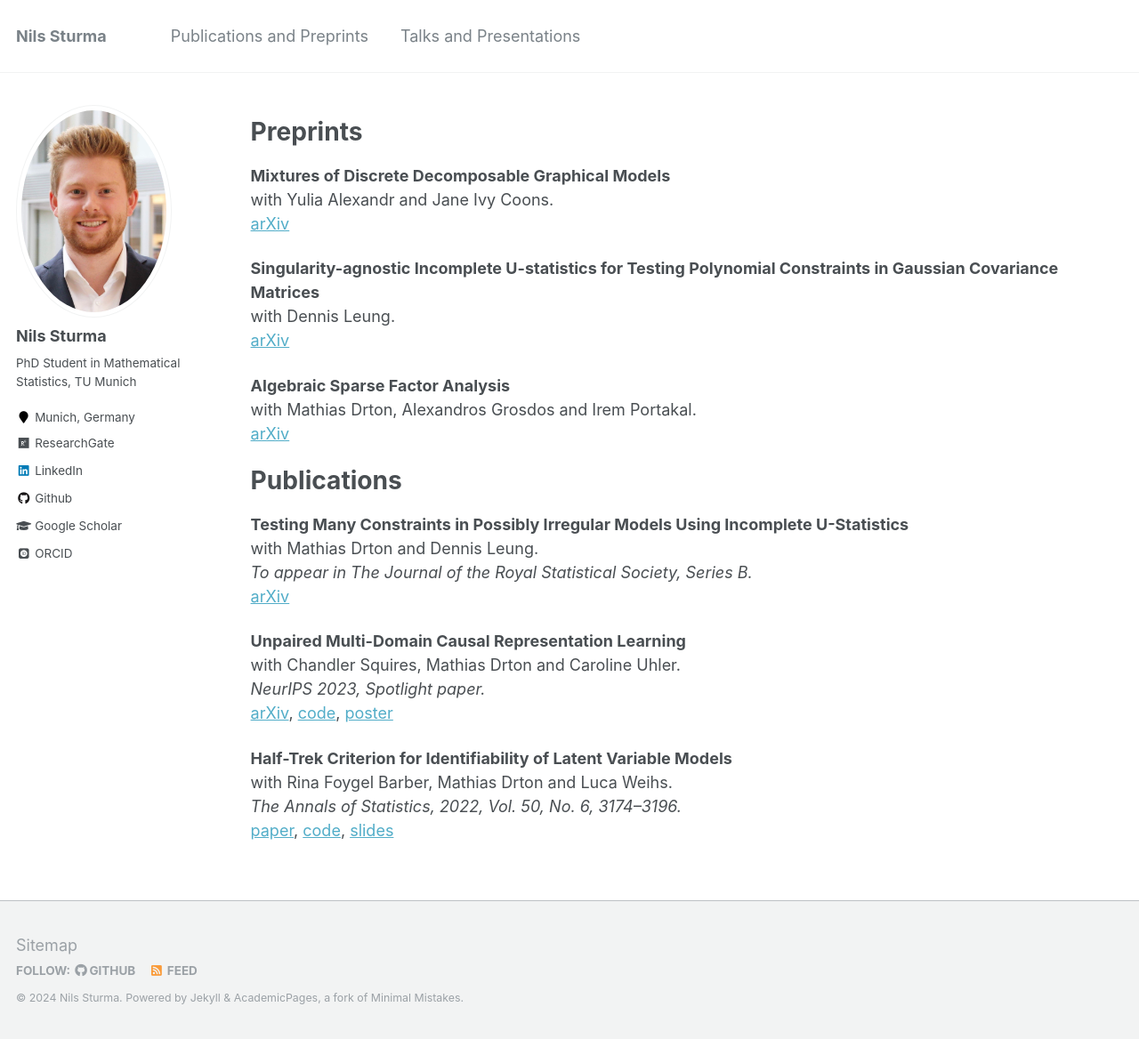
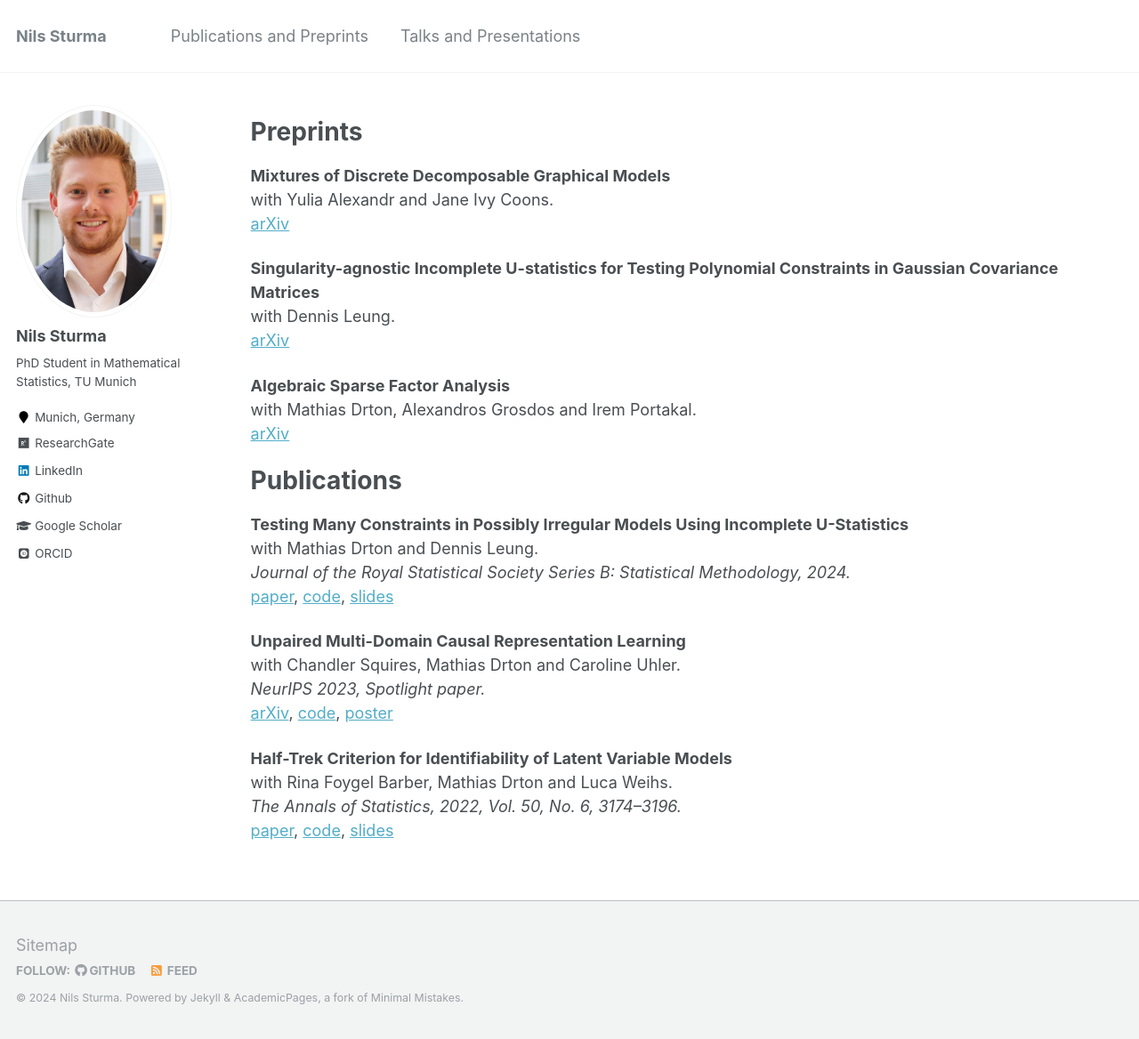
Before and after one commit to NilsSturma/nilssturma.github.io, a Jekyll site: the page built from _pages/publications.md, in a window 1280 px wide and 1168 px high. Shown: the whole window at 89% size. Built offline with Jekyll 4.4.1, drawn with Linux system fonts in a browser that asks for light colours; some web fonts are replaced.

Commit message:
added publication JRSSB

```diff
--- a/_pages/publications.md
+++ b/_pages/publications.md
@@ -36,8 +36,8 @@ with Mathias Drton, Alexandros Grosdos and Irem Portakal. \
 
 **Testing Many Constraints in Possibly Irregular Models Using Incomplete U-Statistics** \
 with Mathias Drton and Dennis Leung. \
-*To appear in The Journal of the Royal Statistical Society, Series B.* \
-[arXiv](https://arxiv.org/abs/2208.11756)
+*Journal of the Royal Statistical Society Series B: Statistical Methodology, 2024.* \
+[paper](https://doi.org/10.1093/jrsssb/qkae022), [code](https://github.com/NilsSturma/TestGGM), [slides](https://nilssturma.github.io/files/presentation_testing_U_stats.pdf)
 
 **Unpaired Multi-Domain Causal Representation Learning** \
 with Chandler Squires, Mathias Drton and Caroline Uhler. \
```
Also changed, not shown: 1 other file.
